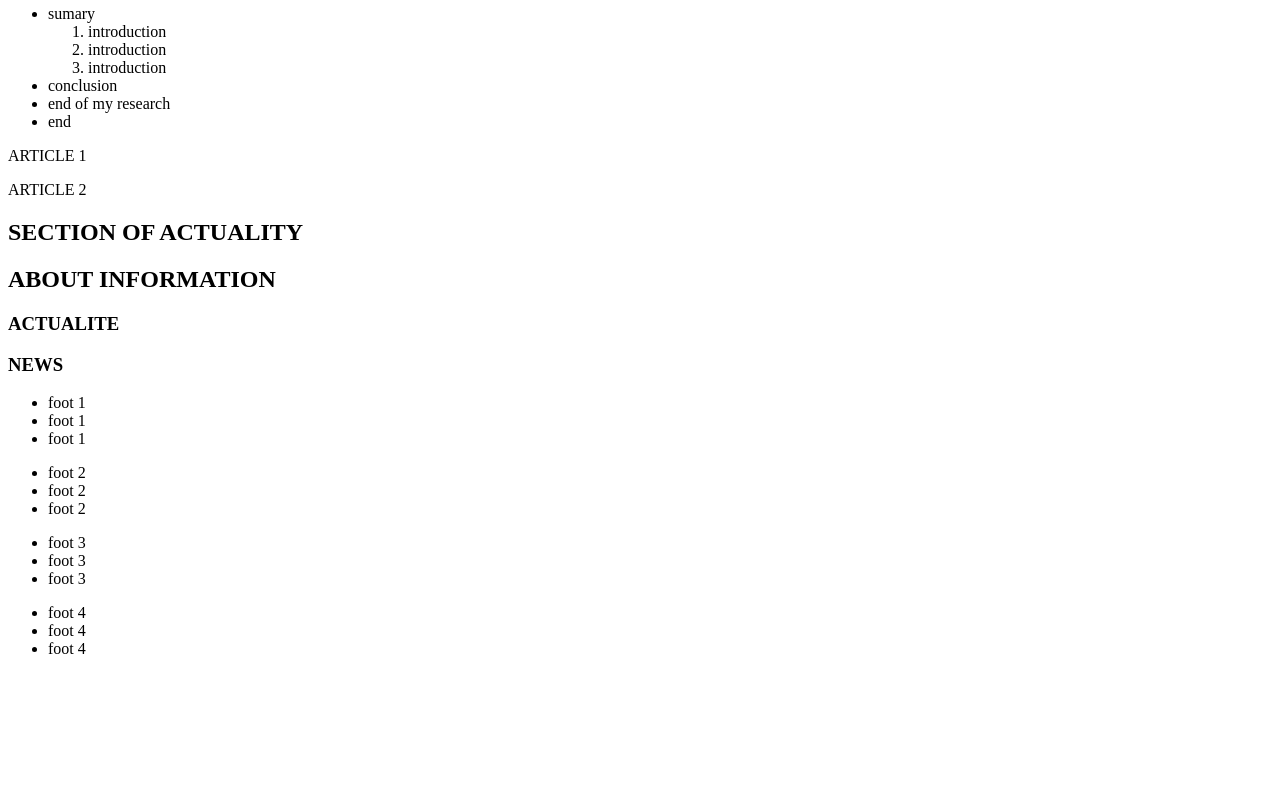
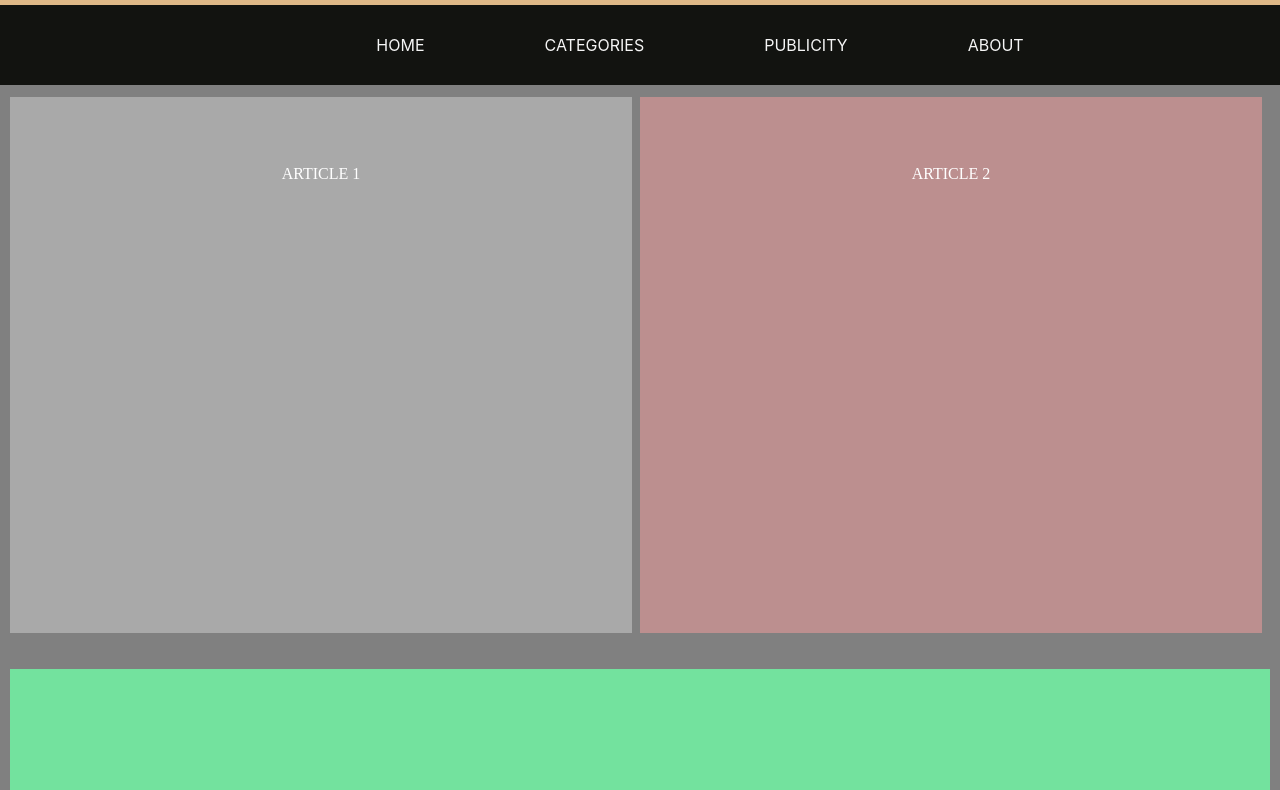
Before and after one commit to CyberShriver/MyFirst_Project, a plain HTML site: page html_css_project/index.html in a window 1280 px wide. Shown: the part 69-859 px from the top of the page. Before the commit the page ends 800 px from the top, so only its background shows below. Drawn offline with Linux system fonts and the light colour scheme.

Commit message:
modification de menu

```diff
--- a/html_css_project/index.html
+++ b/html_css_project/index.html
@@ -1,48 +1,48 @@
 <!DOCTYPE html>
 <html>
     <head>
-        <link rel="stylesheet" href="css.css">
+        <link rel="stylesheet" href="indexStyle.css">
         <title>Html</title>
 
     </head>
     <body>
         <div class="menu">
-        <h1 style="font-size:30px;text-transform: uppercase;text-align: center;">body in html and css</h1>
+        <h1 class="title">OUR JOURNEY PAGE</h1>
         <ul>
-          <li>sumary
-              <ol class="submenu">
-                  <li>introduction</li>
-                  <li>introduction</li>
-                  <li>introduction</li>
-              </ol>
-          </li>
-          <li>conclusion</li>
-          <li>end of my research</li>
-          <li>end</li>
+          <li><a href="#">HOME</a></li>
+
+
+          <li><a href="#">CATEGORIES</a></li>
+          <li><a href="#">PUBLICITY</a></li>
+          <li><a href="#">ABOUT</a></li>
         </ul>
         </div>
+
         <div class="box">
-          <p class="p1">ARTICLE 1</p>
-          <p class="p2">ARTICLE 2</p>
+          <p class="article1">ARTICLE 1</p>
+          <p class="article2">ARTICLE 2</p>
         </div>
+
         <div class="princ">
            <h2>SECTION OF ACTUALITY</h2>
         </div>
+
         <div class="aside">
         <div class="art">
 
               <h2>ABOUT INFORMATION</h2>
         </div>
           <div class="art2">
-                <div class="subar1">
+                <div class="subart1">
                 <h3>ACTUALITE</h3>
                 </div>
 
-                        <div class="subar2">
+                        <div class="subart2">
                       <h3>NEWS</h3>
                         </div>
         </div>
         </div>
+
         <div class="foot">
             <div class="foot1">
               <ul>
--- a/html_css_project/indexStyle.css
+++ b/html_css_project/indexStyle.css
@@ -4,60 +4,56 @@ body{
     color: white;
     padding: 0px;
     margin: 0px;
-    width: 100%;
 
 }
-p{
-    color:red;
+.menu{
+  background-color: burlywood;
+  position: fixed;
+  top: 0px;
+  width: 100%;
+
 }
+.menu .title{
+    font-size:30px;
+    text-transform: uppercase;
+    text-align: center;
+
+}
+
 .menu ul{
     font-family: 'Times New Roman', Times, serif;
     display: flex;
     justify-content:center;
     background-color: rgb(18, 19, 16);
-    padding: 10px 30px;
+    margin-bottom: 0px;
+    padding: 30px 30px;
 
 }
 .menu li:hover{
-    color: hotpink;
+    color: rgb(57, 161, 15);
     text-transform: uppercase;
 
 }
 .menu li{
-    text-decoration: none;
+
+    padding-left: 40px;
+    margin-left: 80px;
     list-style-type:none;
-    padding-left: 40px;
 
 }
-.submenu{
-    padding: 0px;
-    margin: 0px;
-    display: none;
-    padding-left: -100px;
-
-
-}
-ol .submenu{
-    display: flex;
-    flex-direction: column;
-    position: relative;
-    top: 0px;
-
-}
-ul li:hover .submenu{
-    display:inline;
-
-}
-q{
-    color: yellow;
-}
+.menu ul li a{
+    color: whitesmoke;
+    font-family: -apple-system, BlinkMacSystemFont, 'Segoe UI', Roboto, Oxygen, Ubuntu, Cantarell, 'Open Sans', 'Helvetica Neue', sans-serif;
+    text-decoration: none;
+ }
 .box{
     display: flex;
     justify-content:space-around;
     margin-right: 10px;
+    margin-top: 150px;
     margin-left: 10px;
 }
-.box .p1{
+.box .article1{
 text-align: center;
  background-color:darkgrey;
  height: 400px;
@@ -65,7 +61,7 @@ text-align: center;
  width: 50%;
  margin-right: 8px;
 }
-.box .p2{
+.box .article2{
 text-align: center;
  background-color:rosybrown;
  height: 400px;
@@ -104,12 +100,12 @@ text-align: center;
     width: 250px;
 
 }
-.subar1{
+.subart1{
   height: 200px;
   background-color:  #ff00f2;
 
 }
- .subar2{
+ .subart2{
    height: 180px;
    background-color:  #e5ff00;
 }
@@ -121,11 +117,11 @@ text-align: center;
         text-align: center;
     padding: 170px ;
 }
-.subar1 h3{
+.subart1 h3{
         text-align: center;
     padding: 70px ;
 }
-.subar2 h3{
+.subart2 h3{
         text-align: center;
     padding: 68px ;
 }
@@ -134,5 +130,5 @@ text-align: center;
     display: flex;
     justify-content: space-around;
     background-color: black;
-    margin: 10px;
+    margin-top: 10px;
 }
```
